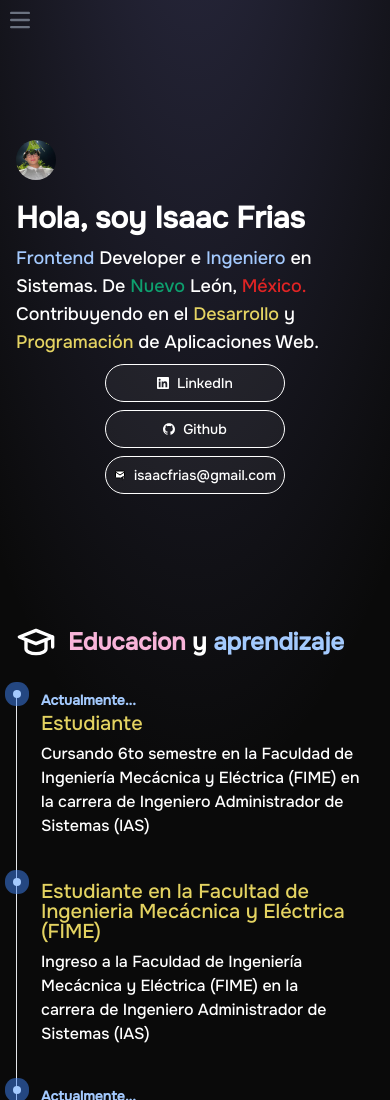
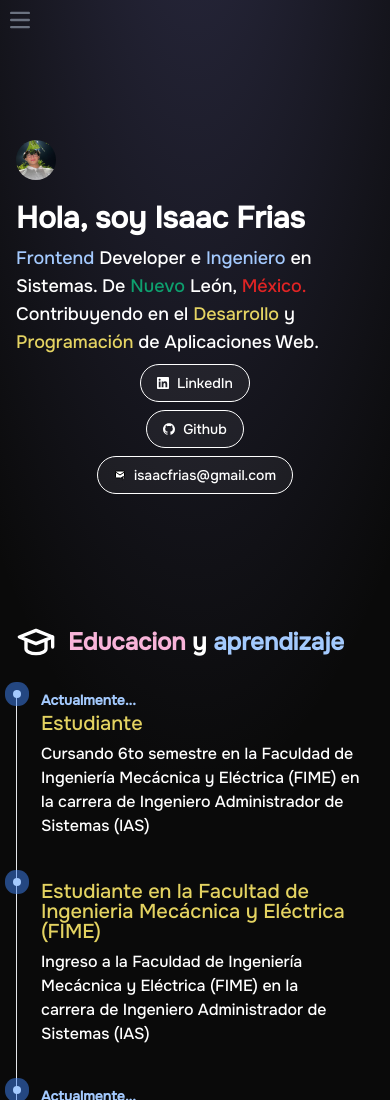
Before and after one commit to Hypeyiii/portfolio-isaac, a website: page index.html in a window 390 px wide. Shown: the top 1100 px of the page. Drawn offline with nearby package versions, Linux system fonts and the light colour scheme; files that its build step writes are made by us from their sources.

Commit message:
Update index.html

```diff
--- a/index.html
+++ b/index.html
@@ -56,25 +56,25 @@
                     Disponible para trabajar</span>
                 </a>
             </h1>
-            <h2 class=" pt-2 text-lg sm:text-xl text-wrap from-neutral-400">
+            <h2 class=" pt-2 text-lg sm:text-xl text-pretty from-neutral-400mx-auto">
                 <span class="text-blue-300">Frontend </span>Developer e<span class="text-blue-300">  Ingeniero</span> en Sistemas. De <span class="text-green-500"> Nuevo</span> León,
                 <span class="text-red-600">México.</span>
                 Contribuyendo en el</span> <span class="text-yellow-200/90">Desarrollo </span> y <span class="text-yellow-200/90">Programación</span> de Aplicaciones Web.
             </h2>
             <ul class=" gap-x-2 flex flex-col sm:flex-row justify-center items-center">
                 <li>
-                    <a href="https://www.linkedin.com/in/isaac-frias-56002428a/" class="justify-center items-center text-sm md:text-lg rounded-full border border-white py-2 px-4 flex gap-x-2 mt-2 bg-white/5 hover:bg-white/10 hover:scale-105 w-[180px] md:w-[auto]">
+                    <a href="https://www.linkedin.com/in/isaac-frias-56002428a/" class="justify-center items-center text-sm md:text-lg rounded-full border border-white py-2 px-4 flex gap-x-2 mt-2 bg-white/5 hover:bg-white/10 hover:scale-105">
                         <img src="../img/likedin.svg" alt="" class="size-3 md:size-6">
                         LinkedIn
                     </a>
                 </li>
                 <li>
-                    <a href="https://github.com/Hypeyiii" class="justify-center items-center text-sm md:text-lg rounded-full border border-white py-2 px-4 flex gap-x-2 mt-2 bg-white/5 hover:bg-white/10 hover:scale-105 w-[180px] md:w-[auto]">
+                    <a href="https://github.com/Hypeyiii" class="justify-center items-center text-sm md:text-lg rounded-full border border-white py-2 px-4 flex gap-x-2 mt-2 bg-white/5 hover:bg-white/10 hover:scale-105">
                         <img src="../img/github.svg" alt="" class="size-3 md:size-6">
                         Github</a>
                 </li>
                 <li>
-                    <a href="" class="justify-center items-center text-sm md:text-lg rounded-full border border-white py-2 px-4 flex gap-x-2 mt-2 bg-white/5 hover:bg-white/10 hover:scale-105 w-[180px] md:w-[auto]">
+                    <a href="" class="justify-center items-center text-sm md:text-lg rounded-full border border-white py-2 px-4 flex gap-x-2 mt-2 bg-white/5 hover:bg-white/10 hover:scale-105">
                         <img src="../img/mail-xmark-svgrepo-com.svg" alt="gmail" class="size-3 md:size-6">
                         isaacfrias@gmail.com</a>
                 </li>
```
